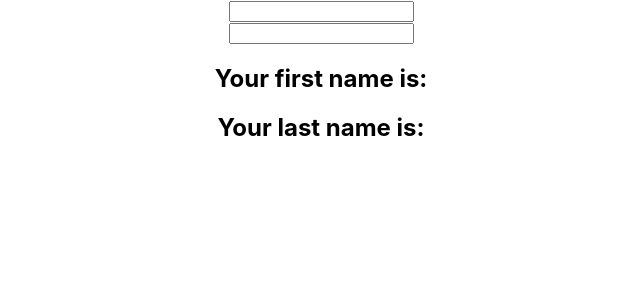
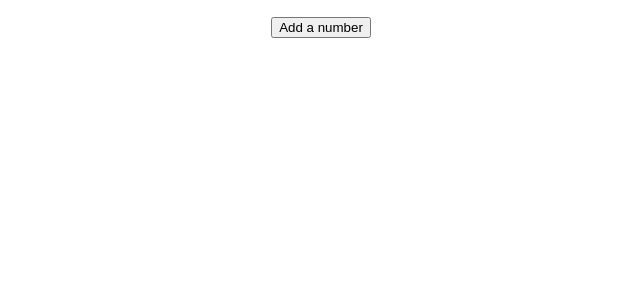
Before and after one commit to takinabradley/Codevolution-react-tutorial, a React (Create React App) app: page / in a window 1280 px wide. Shown: the top 300 px of the page, without its empty margins (319-959 px from the left). Built offline with nearby package versions, Linux system fonts and the light colour scheme.

Commit message:
Finsish 'useState with array'

```diff
--- a/src/App.js
+++ b/src/App.js
@@ -2,11 +2,12 @@
 import HookCounter from "./hook-components/HookCounter"
 import HookCounter2 from "./hook-components/HookCounter2"
 import HookCounter3 from "./hook-components/HookCounter3"
+import HookCounter4 from "./hook-components/HookCounter4"
 
 function App() {
   return (
     <div className="App">
-      <HookCounter3 />
+      <HookCounter4 />
     </div>
   )
 }
--- /dev/null
+++ b/src/hook-components/HookCounter4.js
@@ -0,0 +1,20 @@
+import React, { useState } from "react"
+export default function HookCounter4() {
+  const [items, setItems] = useState([])
+  const addItem = () => {
+    setItems((oldItems) => [
+      ...oldItems,
+      { id: Date.now(), value: oldItems.length }
+    ])
+  }
+  return (
+    <div>
+      <ul>
+        {items.map((item) => (
+          <li key={item.id}>{item.value}</li>
+        ))}
+      </ul>
+      <button onClick={addItem}>Add a number</button>
+    </div>
+  )
+}
```
Also changed, not shown: 1 other file (tests, documents, lock files or other folders).
